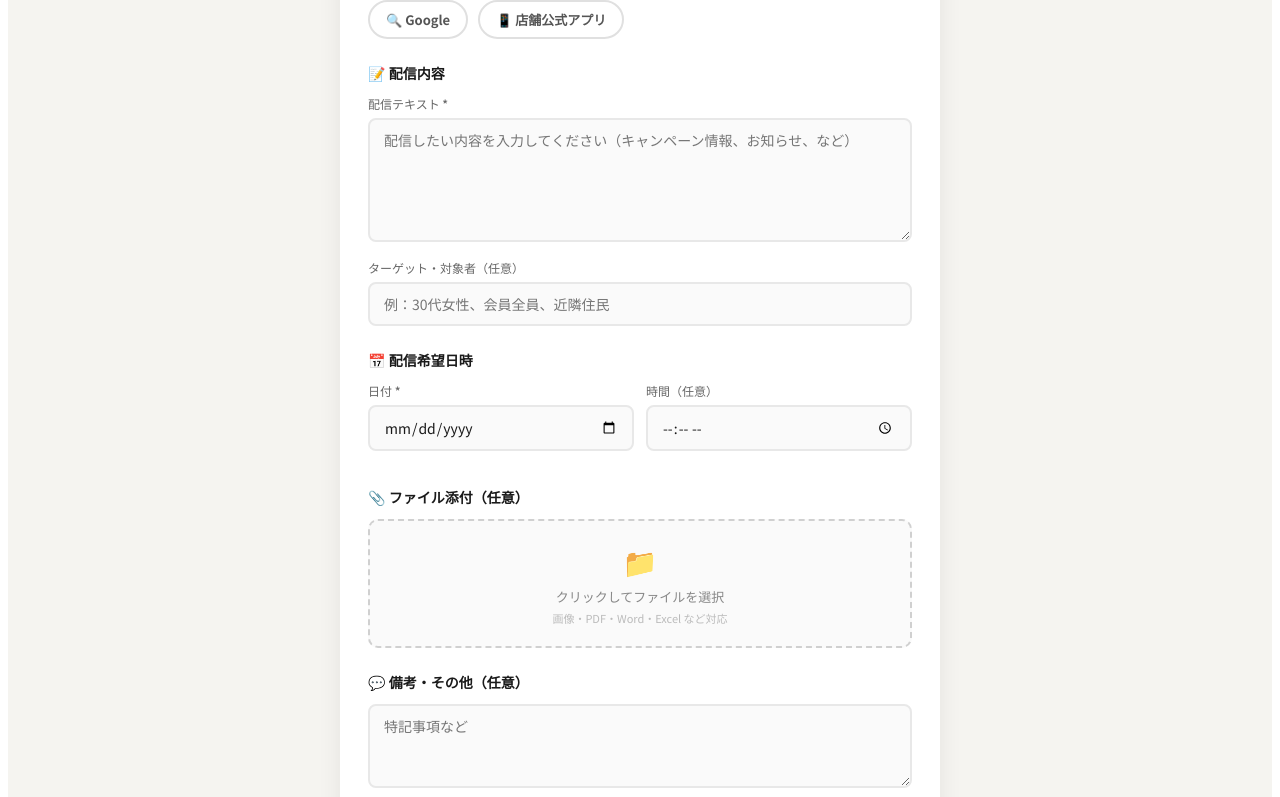
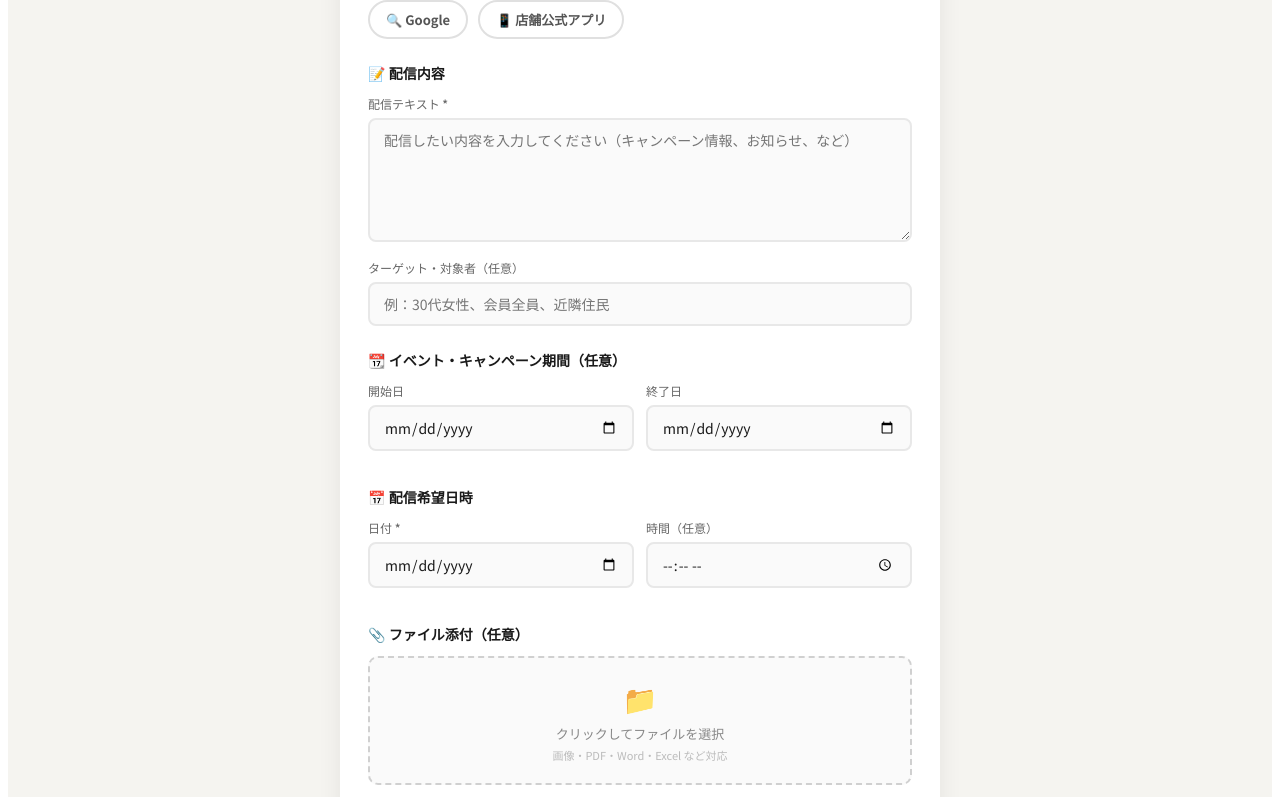
Before and after one commit to DRG-kaz/sns-delivery-form, a React (Vite) app: page / in a window 1280 px wide. Shown: the part 530-1327 px from the top of the page. Built offline with nearby package versions, Linux system fonts and the light colour scheme.

Commit message:
Update App.jsx

```diff
--- a/src/App.jsx
+++ b/src/App.jsx
@@ -17,6 +17,8 @@ const initialForm = {
   media: [],
   content: "",
   targetAudience: "",
+  eventStart: "",
+  eventEnd: "",
   deliveryDate: "",
   deliveryTime: "",
   notes: "",
@@ -94,6 +96,7 @@ export default function App() {
         media: mediaLabels,
         content: form.content,
         targetAudience: form.targetAudience,
+        eventPeriod: form.eventStart ? `${form.eventStart}〜${form.eventEnd || ""}` : "",
         deliveryDateTime: `${form.deliveryDate} ${form.deliveryTime}`.trim(),
         notes: form.notes,
         files: filesData,
@@ -230,6 +233,19 @@ export default function App() {
                 </Field>
               </Section>
 
+              <Section title="📆 イベント・キャンペーン期間（任意）">
+                <div style={{ display: "grid", gridTemplateColumns: "1fr 1fr", gap: 12 }}>
+                  <Field label="開始日">
+                    <input type="date" value={form.eventStart} onChange={e => setForm(f => ({ ...f, eventStart: e.target.value }))}
+                      style={inputStyle} />
+                  </Field>
+                  <Field label="終了日">
+                    <input type="date" value={form.eventEnd} onChange={e => setForm(f => ({ ...f, eventEnd: e.target.value }))}
+                      style={inputStyle} />
+                  </Field>
+                </div>
+              </Section>
+
               <Section title="📅 配信希望日時">
                 <div style={{ display: "grid", gridTemplateColumns: "1fr 1fr", gap: 12 }}>
                   <Field label="日付 *">
@@ -308,6 +324,7 @@ export default function App() {
                 ["配信媒体", form.media.map(id => MEDIA_OPTIONS.find(m => m.id === id)?.label).join("、")],
                 ["配信テキスト", form.content],
                 ["ターゲット", form.targetAudience || "（未入力）"],
+                ["イベント期間", form.eventStart ? `${form.eventStart}〜${form.eventEnd || "未定"}` : "（未入力）"],
                 ["配信希望日時", `${form.deliveryDate}${form.deliveryTime ? " " + form.deliveryTime : ""}`],
                 ["添付ファイル", form.files.length > 0 ? form.files.map(f => f.name).join("、") : "（なし）"],
                 ["備考", form.notes || "（未入力）"],
```
